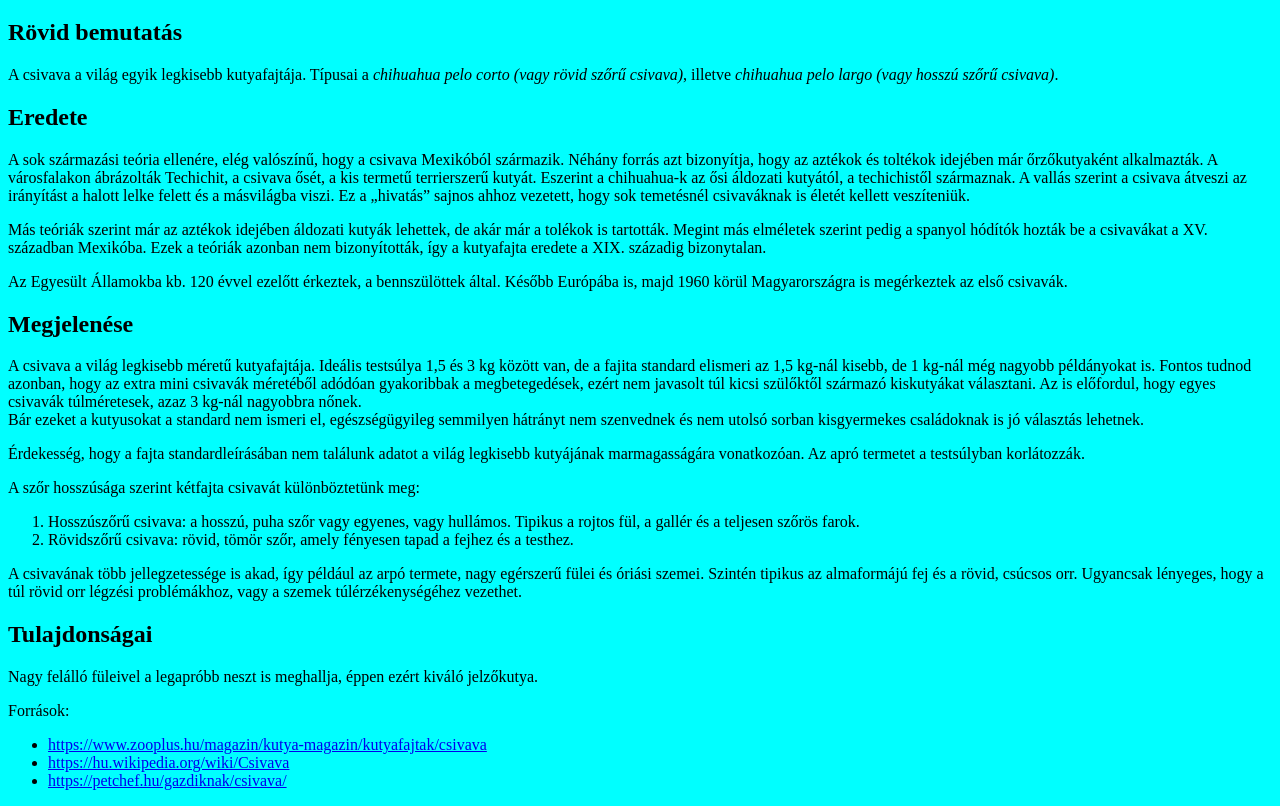
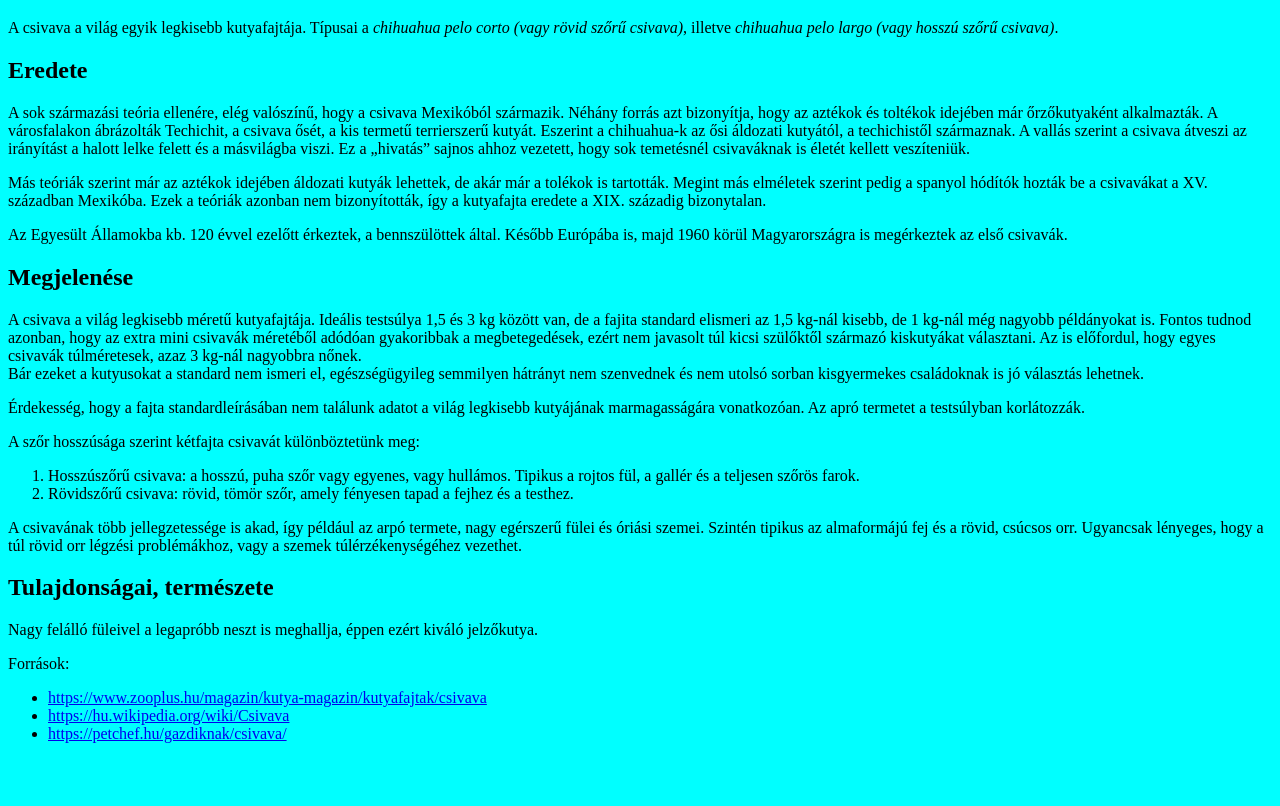
Before and after one commit to Furnovsky963/2023-24-Kockaztato_Kockak, a plain HTML site: page Bagosi_Bence_IKT/index.html in a window 1280 px wide. Shown: the part 61-867 px from the top of the page. After the commit the page ends 820 px from the top, so only its background shows below. Drawn offline with nearby package versions, Linux system fonts and the light colour scheme.

Commit message:
csivava_index.html v1.3.1.1
"Rövid bemutatása" alcím eltávolítása, egyéb minimális változás

```diff
--- a/Bagosi_Bence_IKT/index.html
+++ b/Bagosi_Bence_IKT/index.html
@@ -13,8 +13,7 @@
         <h1>Csivava</h1>
     </header>
     <main>
-        <h2>Rövid bemutatás</h2>
-            <p>A csivava a világ egyik legkisebb kutyafajtája. Típusai a <i>chihuahua pelo corto (vagy rövid szőrű csivava)</i>, illetve <i>chihuahua pelo largo (vagy hosszú szőrű csivava)</i>.</p>
+        <p>A csivava a világ egyik legkisebb kutyafajtája. Típusai a <i>chihuahua pelo corto (vagy rövid szőrű csivava)</i>, illetve <i>chihuahua pelo largo (vagy hosszú szőrű csivava)</i>.</p>
         <h2>Eredete</h2>
             <p>A sok származási teória ellenére, elég valószínű, hogy a csivava Mexikóból származik. Néhány forrás azt bizonyítja, hogy az aztékok és toltékok idejében már őrzőkutyaként alkalmazták. A városfalakon ábrázolták Techichit, a csivava ősét, a kis termetű terrierszerű kutyát. Eszerint a chihuahua-k az ősi áldozati kutyától, a techichistől származnak. A vallás szerint a csivava átveszi az irányítást a halott lelke felett és a másvilágba viszi. Ez a „hivatás” sajnos ahhoz vezetett, hogy sok temetésnél csivaváknak is életét kellett veszíteniük.</p>
             <p>Más teóriák szerint már az aztékok idejében áldozati kutyák lehettek, de akár már a tolékok is tartották. Megint más elméletek szerint pedig a spanyol hódítók hozták be a csivavákat a XV. században Mexikóba. Ezek a teóriák azonban nem bizonyították, így a kutyafajta eredete a XIX. századig bizonytalan.</p>
@@ -28,7 +27,7 @@
                 <li>Rövidszőrű csivava: rövid, tömör szőr, amely fényesen tapad a fejhez és a testhez.</li>
             </ol>
             <p>A csivavának több jellegzetessége is akad, így például az arpó termete, nagy egérszerű fülei és óriási szemei. Szintén tipikus az almaformájú fej és a rövid, csúcsos orr. Ugyancsak lényeges, hogy a túl rövid orr légzési problémákhoz, vagy a szemek túlérzékenységéhez vezethet.</p>
-        <h2>Tulajdonságai</h2>
+        <h2>Tulajdonságai, természete</h2>
             <p>Nagy felálló füleivel a legapróbb neszt is meghallja, éppen ezért kiváló jelzőkutya.</p>
             <p>Források:</p>
             <ul>
```
